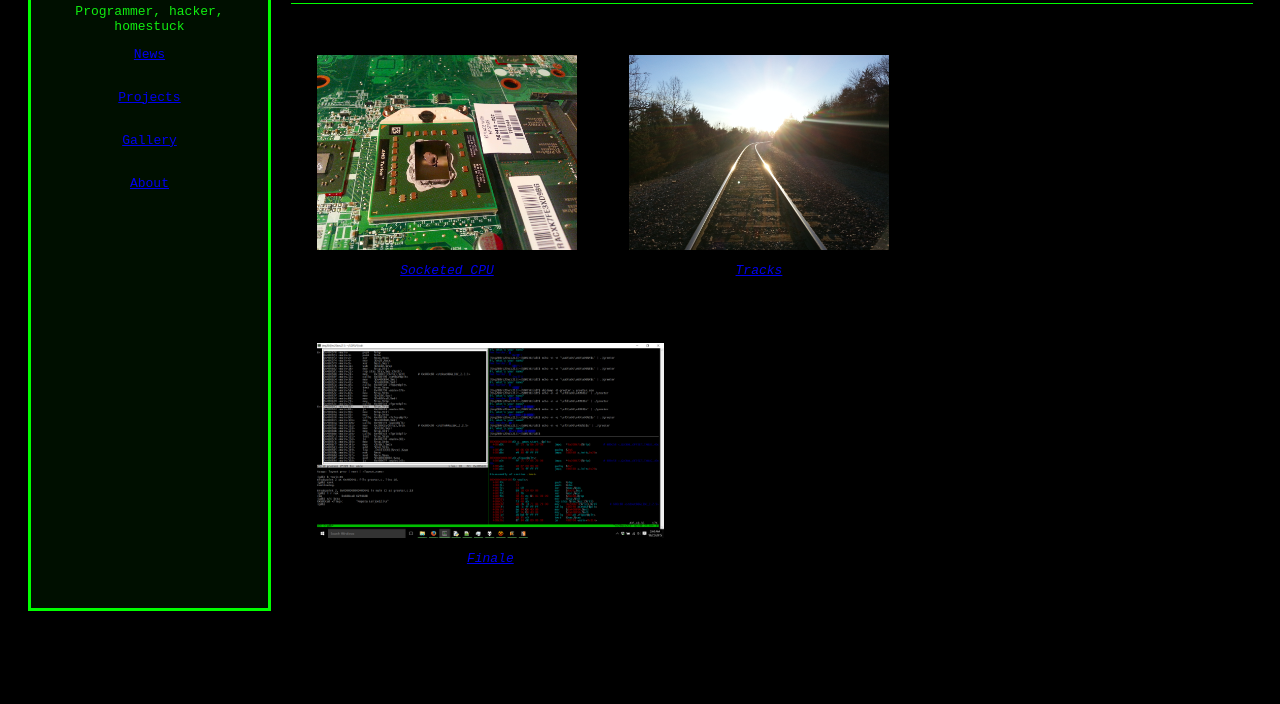
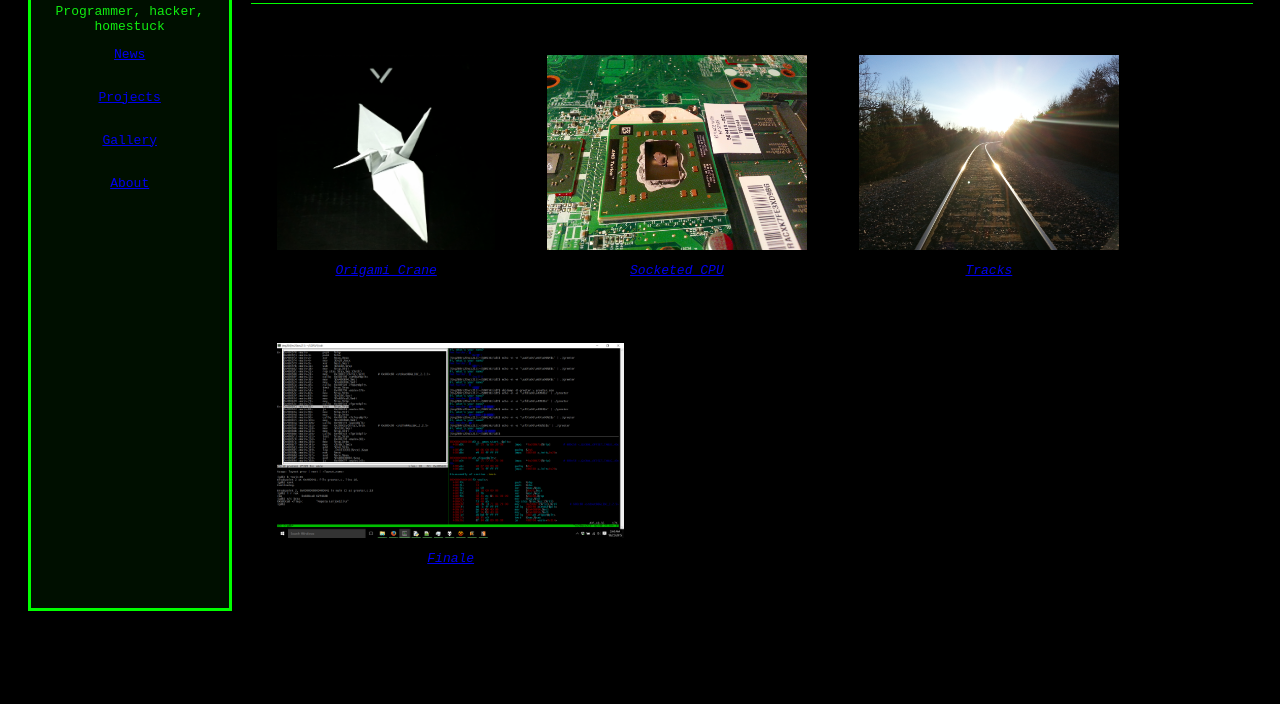
Before and after one commit to Tarnasa/tarnasa.github.io, a plain HTML site: page gallery.html in a window 1280 px wide. Shown: the part 96-800 px from the top of the page. Drawn offline with Linux system fonts and the light colour scheme.

Commit message:
Add origami crane to gallery

```diff
--- a/gallery.html
+++ b/gallery.html
@@ -19,6 +19,10 @@
             <h1>Gallery</h1>
             <div style="width:auto; height:1px; background-color:#00ff00; margin-bottom:10px;"></div><br/>
             <div class="gallery">
+                <a class="gallery_frame" href="one_handed.png">
+                    <img class="gallery_image" src="one_handed.png" alt="Origami Crane"/>
+                    <div class="gallery_title">Origami Crane</div>
+                </a>
                 <a class="gallery_frame" href="socketed_cpu.png">
                     <img class="gallery_image" src="socketed_cpu.png" alt="Socketed CPU"/>
                     <div class="gallery_title">Socketed CPU</div>
```
Also changed, not shown: one_handed.png (added).
